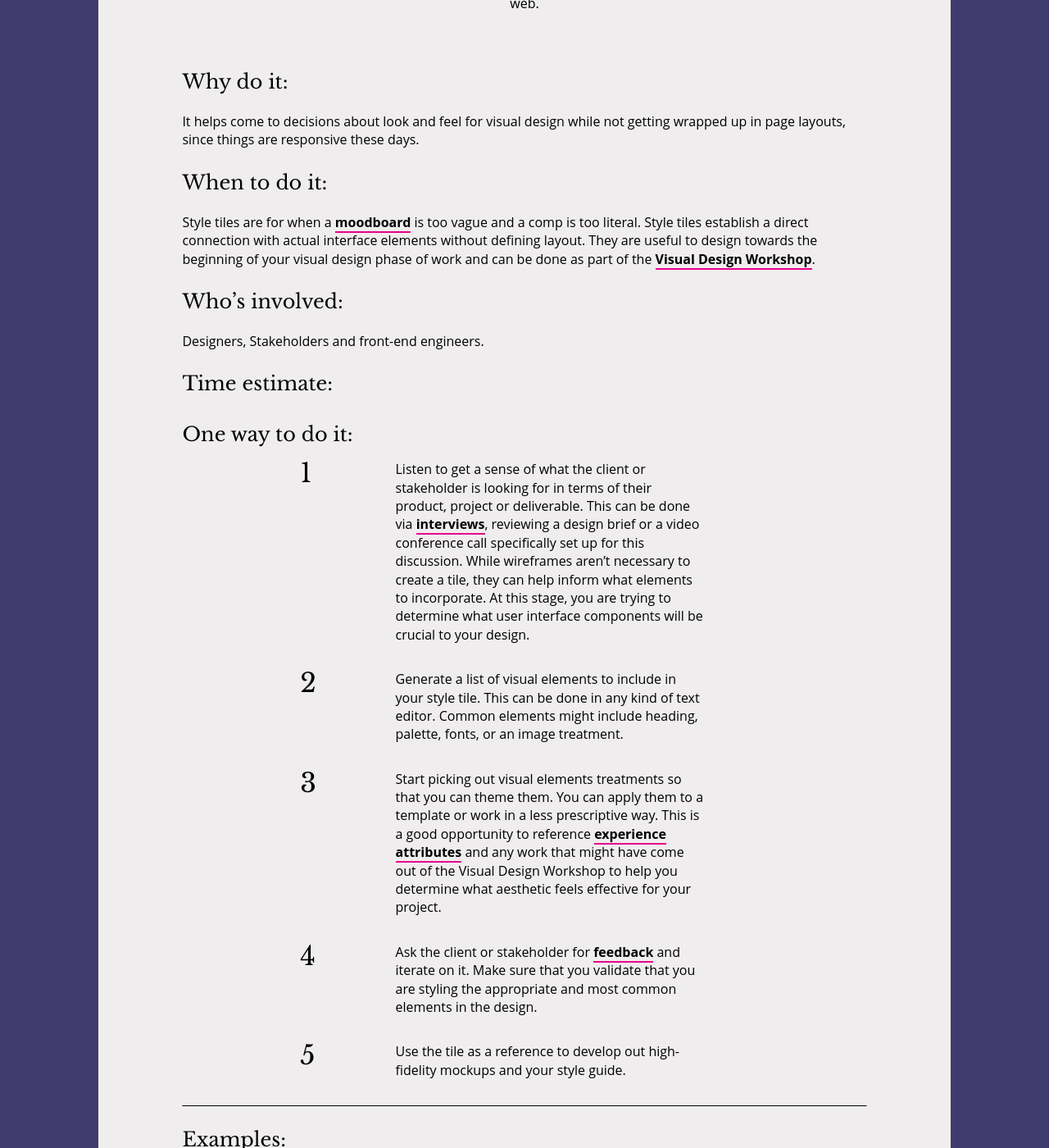
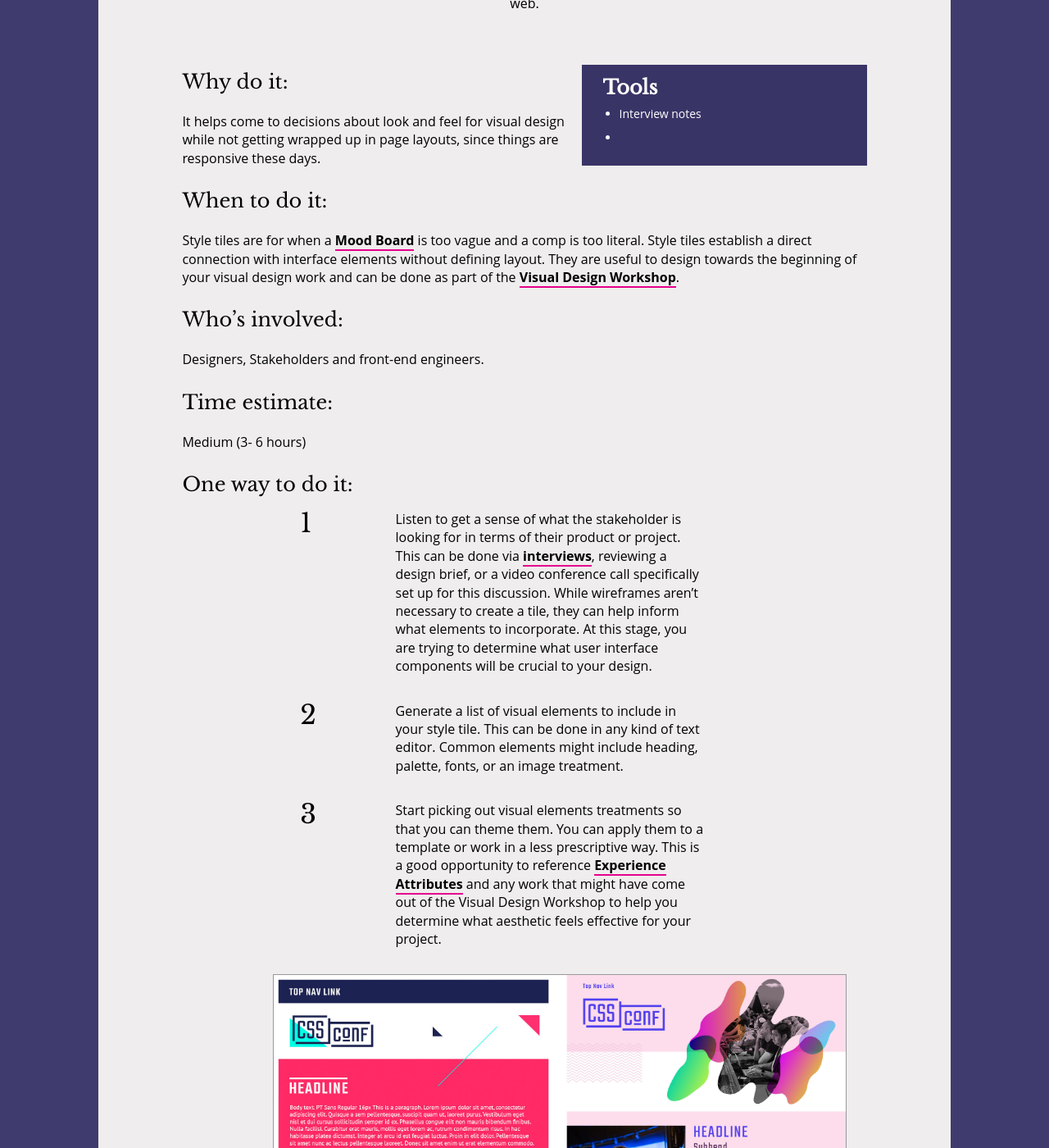
Before and after one commit to open-design-kit/opendesignkit, a Jekyll site: the page built from _methods/Style-Tiles.md, in a window 1280 px wide and 1400 px high, scrolled down 305 px. Shown: the whole window at 82% size. Built offline with Jekyll 4.4.1, drawn with Linux system fonts in a browser that asks for light colours; some of the changed text lies outside the part shown.

Commit message:
copy updates to style tiles

```diff
--- a/_methods/Style-Tiles.md
+++ b/_methods/Style-Tiles.md
@@ -2,9 +2,11 @@
 layout: methods
 type:
 title: Style Tiles
-category: discover
+category: define
 teaser: Ensure consistency of fonts, colors and interface elements to communicate the essence of a visual brand for the web.
 tools:
+ - Interview notes
+ -
 ---
 
 ## Why do it:
@@ -13,7 +15,7 @@
 
 ## When to do it:
 
-Style tiles are for when a [moodboard](/methods/moodboards/) is too vague and a comp is too literal. Style tiles establish a direct connection with actual interface elements without defining layout. They are useful to design towards the beginning of your visual design phase of work and can be done as part of the [Visual Design Workshop](/methods/visual-design-workshop/).
+Style tiles are for when a [Mood Board](/methods/moodboards/) is too vague and a comp is too literal. Style tiles establish a direct connection with interface elements without defining layout. They are useful to design towards the beginning of your visual design work and can be done as part of the [Visual Design Workshop](/methods/visual-design-workshop/).
 
 ## Who’s involved:
 
@@ -21,18 +23,19 @@
 
 
 ## Time estimate:
-
+Medium (3- 6 hours)
 
 ## One way to do it:
 
 
-1. Listen to get a sense of what the client or stakeholder is looking for in terms of their product, project or deliverable. This can be done via [interviews](/methods/interviews/), reviewing a design brief or a video conference call specifically set up for this discussion. While wireframes aren’t necessary to create a tile, they can help inform what elements to incorporate. At this stage, you are trying to determine what user interface components will be crucial to your design.
+1. Listen to get a sense of what the stakeholder is looking for in terms of their product or project. This can be done via [interviews](/methods/interviews/), reviewing a design brief, or a video conference call specifically set up for this discussion. While wireframes aren’t necessary to create a tile, they can help inform what elements to incorporate. At this stage, you are trying to determine what user interface components will be crucial to your design.
 
 2. Generate a list of visual elements to include in your style tile. This can be done in any kind of text editor. Common elements might include heading, palette, fonts, or an image treatment.
 
-3. Start picking out visual elements treatments so that you can theme them. You can apply them to a template or work in a less prescriptive way. This is a good opportunity to reference [experience attributes](/methods/experience-attributes/) and any work that might have come out of the Visual Design Workshop to help you determine what aesthetic feels effective for your project.
+3. Start picking out visual elements treatments so that you can theme them. You can apply them to a template or work in a less prescriptive way. This is a good opportunity to reference [Experience Attributes](/methods/experience-attributes/) and any work that might have come out of the Visual Design Workshop to help you determine what aesthetic feels effective for your project.
+![human spectrogram image](/img/methods/style-tiles/cssconf-style-tile.jpg)
 
-4. Ask the client or stakeholder for [feedback](/methods/feedback-session/) and iterate on it. Make sure that you validate that you are styling the appropriate and most common elements in the design.
+4. Ask for [feedback](/methods/feedback-session/) and iterate on the tile. Make sure that you validate that you are styling the appropriate and most common elements in the design.
 
 5. Use the tile as a reference to develop out high-fidelity mockups and your style guide.
 
@@ -40,8 +43,7 @@
 
 ## Examples:
 
-1. ![human spectrogram image](/img/methods/style-tiles/cssconf-style-tile.jpg)
-2. [Open Style Tiles - Abby Larner](https://github.com/abbylarner/open-tiles)
+* [Open Style Tiles](https://github.com/abbylarner/open-tiles)
 
 ---
 
```
